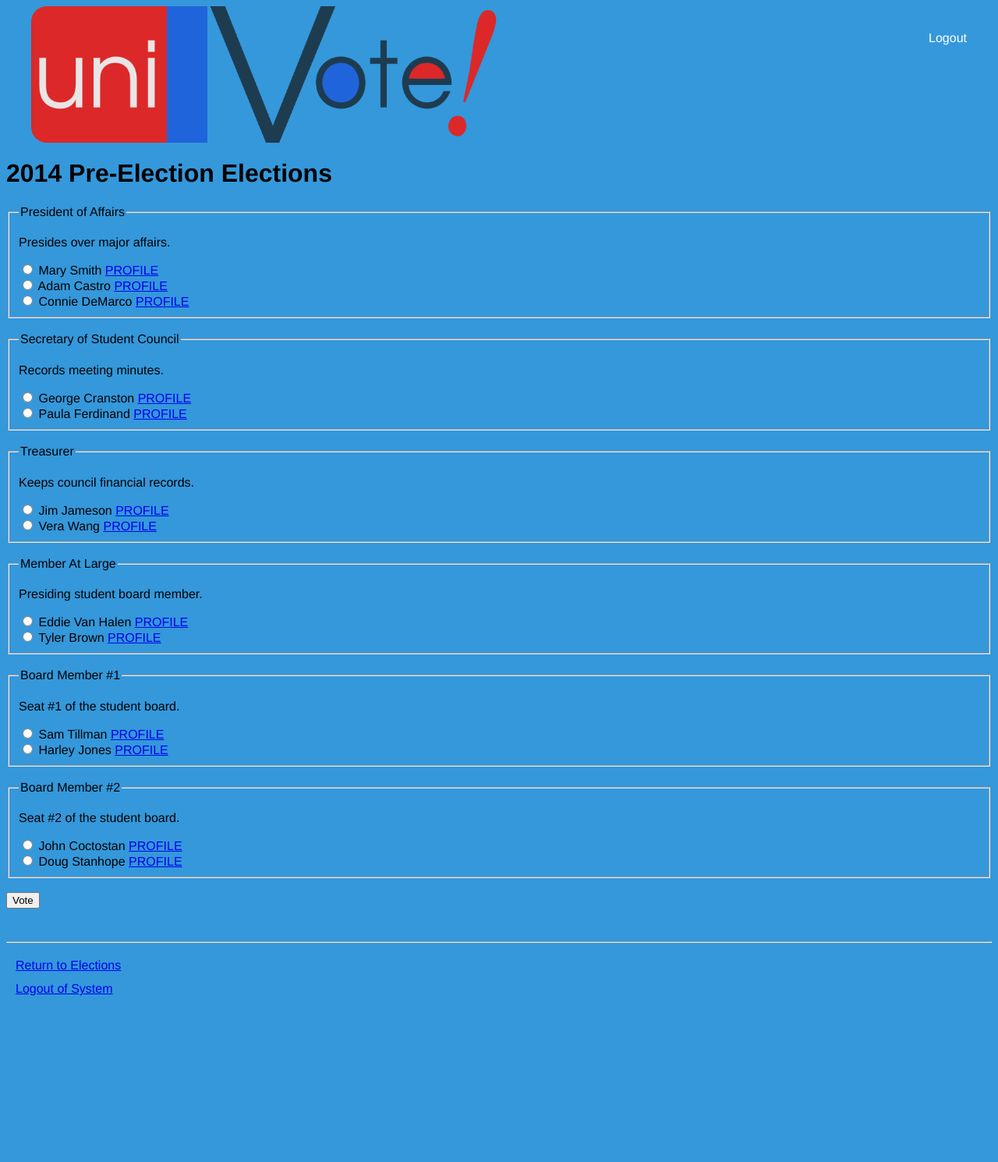
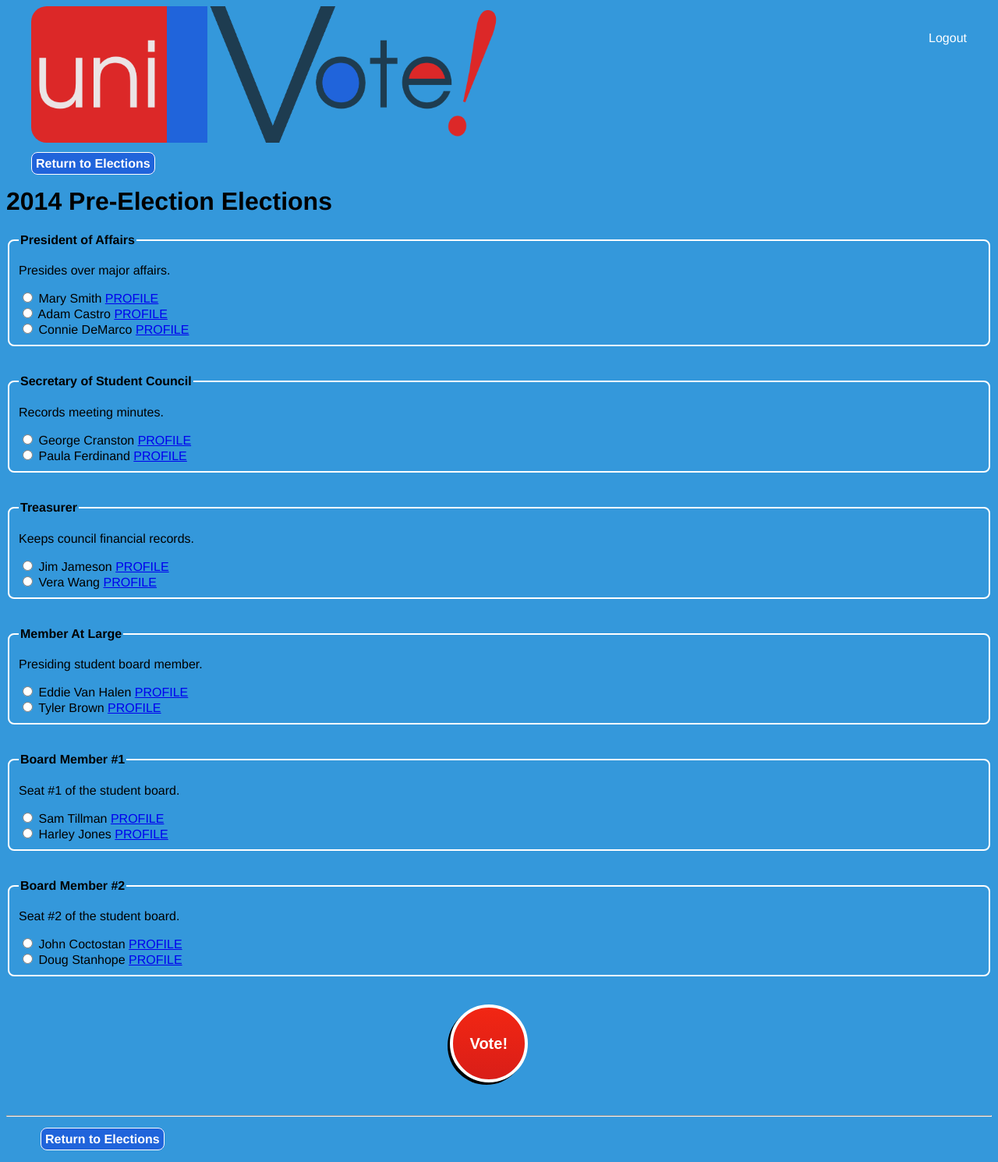
Before and after one commit to ksibod/UniVote, a Django app: page /elections/1/voteform/ in a window 1280 px wide. Shown: the whole page at 78% size. Before the commit the page ends 1277 px from the top, so only its background shows below. Run offline with Django 3.2, Linux system fonts and the light colour scheme; data comes from the database, SQL or seed files in the repository; parts of the project's set-up code (start-up, migrations or seed data) failed here and were passed over; some libraries are stand-ins or nearby versions.

Commit message:
Also changed the voteform for consistency.  Will be doing the ajax redirect and receipt now.

```diff
--- /dev/null
+++ b/uniVote/accounts/static/voteform.css
@@ -0,0 +1,38 @@
+
+body
+{
+
+}
+
+
+
+.radiogroup
+{
+    border: 2px solid white;
+    border-radius: 8px;
+}
+
+
+#voteButton
+{
+    margin-left: 45%;
+    width: 100px;
+    height: 100px;
+    font-size: 20px;
+    font-weight: bold;
+    color: #fff;
+    background-image: -moz-linear-gradient(top, #f22613, #d91e18);
+    background-image: -webkit-gradient(linear, left top, left bottom, from(#f22613), to(#d91e18));
+    border-radius: 5px;
+    border: 4px solid white;
+    border-radius: 50%;
+    box-shadow: -3px 3px black;
+    cursor: pointer;
+    outline: none;
+}
+
+
+#voteButton:active
+{
+    box-shadow: -1px 1px rgba(0,0,0,0.4);
+}
--- a/uniVote/elections/templates/elections/voteform.html
+++ b/uniVote/elections/templates/elections/voteform.html
@@ -1,5 +1,16 @@
 {% extends "elections/base.html" %}
+
+
 {% block content %}
+<link rel="stylesheet" href="{{ STATIC_URL }}voteform.css" />
+
+
+                <br><br>
+<a style="color:white; text-decoration:none; margin-left:2em; border: 1px solid white; border-radius:8px;
+                    padding: 5px; background-color:#2064db; font-weight: bold;" href="/elections/">Return to Elections</a>
+
+
+
 <h1>{{ election.election_text }} Elections</h1>
 
 {% if error_message %}<p><strong>{{ error_message }}</strong></p>{% endif %}
@@ -12,7 +23,7 @@
 {% for race in election.race_set.all %}
 	<fieldset class = "radiogroup">
 	<input type="hidden" name="race_id[]" value="{{race.id}}">
-	<legend><label for="race{{ forloop.counter }}">{{ race.race_name }}</label></legend>
+	<legend style="font-weight:bold;"><label for="race{{ forloop.counter }}">{{ race.race_name }}</label></legend>
 	<p>{{ race.race_description }}</p>
 
 	<!-- Cycle through all the candidates in the given race -->
@@ -22,11 +33,11 @@
 	<a href="/elections/profile/{{ candidate.id }}/">PROFILE</a><br />
 	{% endfor %} <!-- End candidate cycle -->
 	</fieldset>
-	<br>
+	<br><br>
 {% endfor %} <!-- End race cycle -->
 
 <!-- Form submit -->
-<input type="submit" value="Vote" />
+<input id="voteButton" type="submit" value="Vote!" />
 </form>
 {% endblock %}
 
@@ -35,10 +46,11 @@
 <br><hr>
 <table>
 	<tr>
-		<td><a href="/elections/">Return to Elections</a></td>
+		<td>
+<a style="color:white; text-decoration:none; margin-left:2em; border: 1px solid white; border-radius:8px;
+                    padding: 5px; background-color:#2064db; font-weight: bold;" href="/elections/">Return to Elections</a>
+</td>
 	</tr>
-	<tr>
-		<td><a href="/accounts/logout">Logout of System</a></td>
-	</tr>
+
 </table>
 {% endblock %}
```
